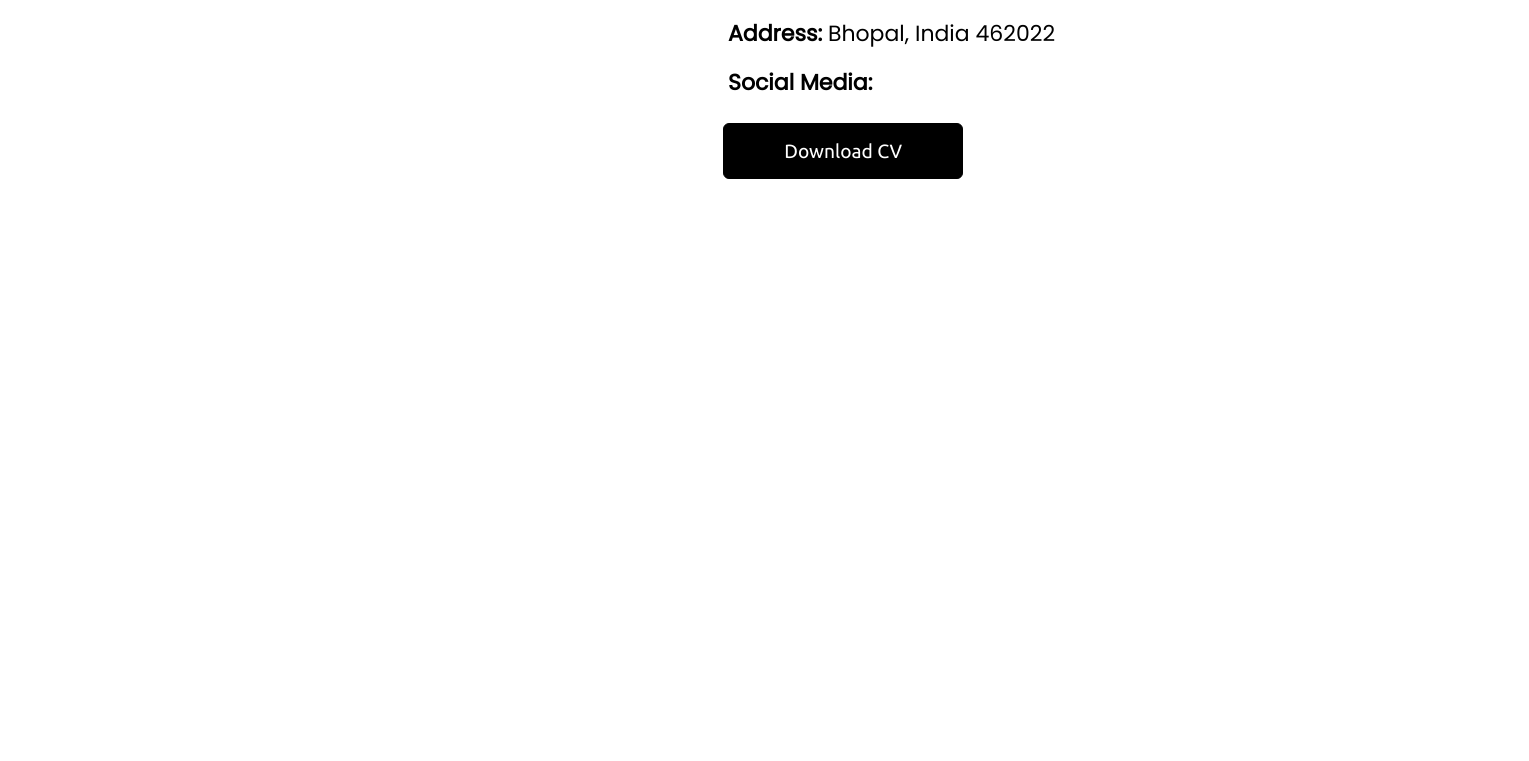
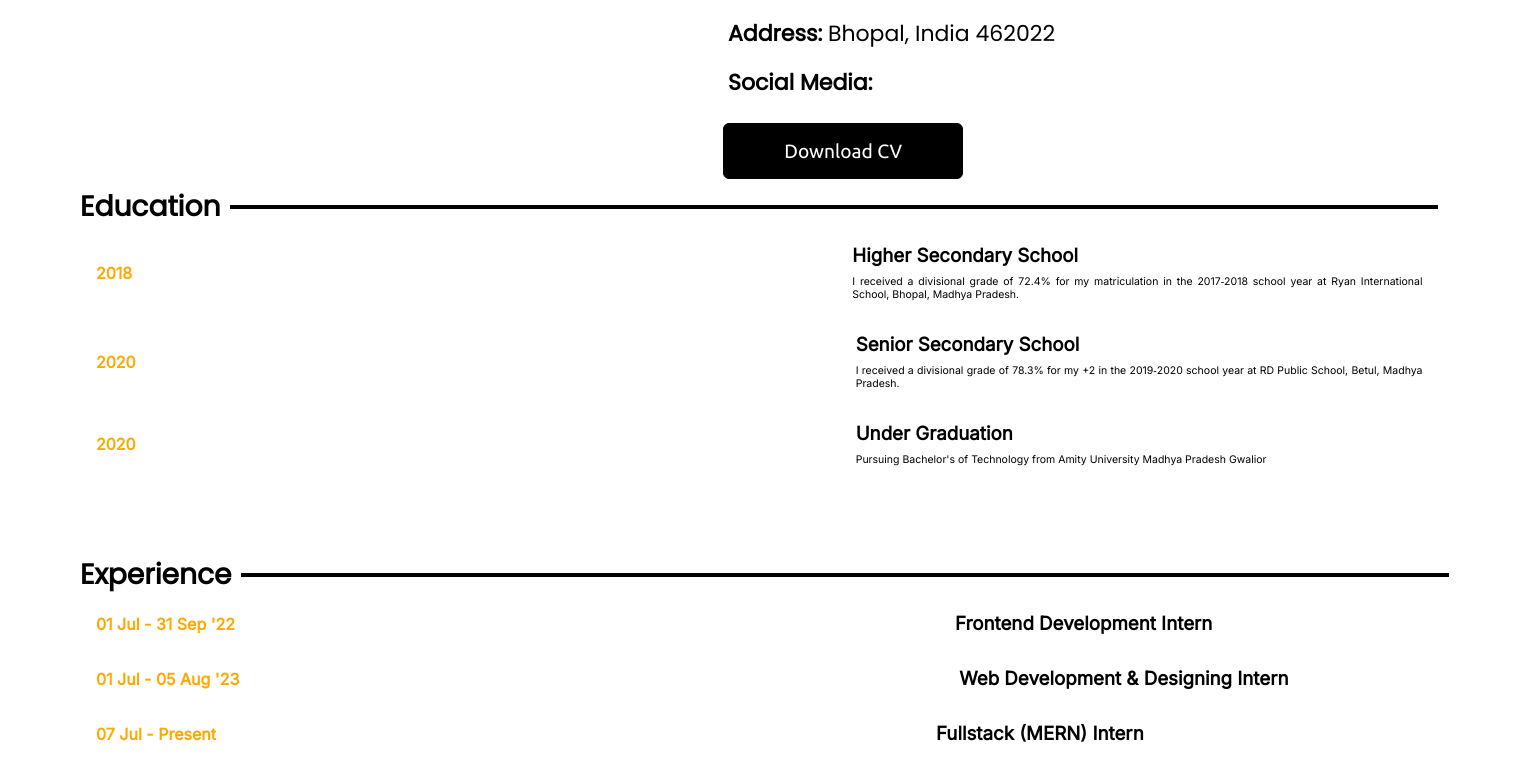
Before and after one commit to Rutuza/React-portfolio, a React (Create React App) app: page / in a window 1280 px wide. Shown: the part 694-1455 px from the top of the page, 1529 px wide, since content can reach past the window. Before the commit the page ends 873 px from the top, so only its background shows below. Built offline with nearby package versions, Linux system fonts and the light colour scheme; a web font is replaced by a local one.

Commit message:
Done, only left with media query

```diff
--- a/src/App.css
+++ b/src/App.css
@@ -115,6 +115,15 @@
 
     /* About Page  */
 
+.about-heading
+{
+    color: #000;
+    text-align: center;
+    font-family: 'Josefin Sans', sans-serif;
+    font-size: 2.5rem;
+}
+
+
 .bg
 {
     position: absolute;
@@ -190,6 +199,63 @@
     color: #FFA800;
 }
 
+.edu-container
+{
+    position: absolute;
+    top: 110%;
+    padding: 0 5rem;
+}
+
+.head
+{
+    display: flex;
+    align-items: center;
+    gap: 10px;
+    font-family: 'poppins', sans-serif;
+    font-size: 1.5rem;
+}
+.line
+{
+    width: 75.5rem;
+    border: 2px solid black;
+}
+
+.std
+{
+    display: flex;
+    align-items: center;
+    gap: 45rem;
+    padding: 1rem;
+    font-family: 'inter', sans-serif;
+    text-align: justify;
+}
+
+.year
+{
+    color: #FFA800;
+}
+.grade
+{
+    margin-top: 0.5rem;
+    font-size: 0.657rem;
+}
+
+.exp-container
+{
+    position: absolute;
+    top: 156%;
+    padding: 0 5rem;
+}
+
+
+
+
+
+
+
+
+
+
 @media screen and (max-width: 900px)
 {
     .prof-container
--- a/src/Assets/components/Aboutme.jsx
+++ b/src/Assets/components/Aboutme.jsx
@@ -1,26 +1,51 @@
-import React from 'react';
+import React from "react";
 
 function Aboutme() {
   return (
-    <div>
+    <div className="about-container">
+      <div className="about-heading">About Me</div>
+
+      <div className="page-content">
         <div className="inv-comma">"</div>
+
         <div className="content">
           <div className="text">
-                Mauris et purus sit amet nulla rutrum aliquet. Morbi pellentesque odio ipsum, at sodales neque luctus vel. Interdum et malesuada fames ac ante ipsum primis in faucibus. Ut ut nisl velit. Sed eget felis nibh. Fusce faucibus eros dolor, quis sagittis nisi fringilla id. Vivamus eu nulla non risus cursus rutrum. Nunc hendrerit posuere lectus sit amet malesuada. Fusce faucibus eros dolor, quis sagittis nisi fringilla id. Vivamus eu nulla non risus cursus rutrum. Nunc hendrerit posuere lectus sit amet malesuada.
+            Mauris et purus sit amet nulla rutrum aliquet. Morbi pellentesque
+            odio ipsum, at sodales neque luctus vel. Interdum et malesuada fames
+            ac ante ipsum primis in faucibus. Ut ut nisl velit. Sed eget felis
+            nibh. Fusce faucibus eros dolor, quis sagittis nisi fringilla id.
+            Vivamus eu nulla non risus cursus rutrum. Nunc hendrerit posuere
+            lectus sit amet malesuada. Fusce faucibus eros dolor, quis sagittis
+            nisi fringilla id. Vivamus eu nulla non risus cursus rutrum. Nunc
+            hendrerit posuere lectus sit amet malesuada.
           </div>
           <div className="info">
             <ul>
-                    <li><b>Name: </b>Jyotika Dalal</li>
-                    <li><b>Phone: </b>(+91) 8319278208</li>
-                    <li><b>Email: </b>dalal.jyotika05@gmail.com</li>
-                    <li><b>Address: </b>Bhopal, India 462022</li>
-                    <li><b>Social Media: </b></li>
+              <li>
+                <b>Name: </b>Jyotika Dalal
+              </li>
+              <li>
+                <b>Phone: </b>(+91) 8319278208
+              </li>
+              <li>
+                <b>Email: </b>dalal.jyotika05@gmail.com
+              </li>
+              <li>
+                <b>Address: </b>Bhopal, India 462022
+              </li>
+              <li>
+                <b>Social Media: </b>
+              </li>
             </ul>
           </div>
-            <div className='downloadcv'>
-                <a href="#"><button className='cv_btn'>Download CV</button></a>
+          <div className="downloadcv">
+            <a href="#">
+              <button className="cv_btn">Download CV</button>
+            </a>
           </div>
         </div>
+      </div>
+
     </div>
   );
 }
--- /dev/null
+++ b/src/Assets/components/Education.jsx
@@ -0,0 +1,49 @@
+import React from 'react';
+
+function Education() {
+  return (
+    <div className='edu-container'>
+        <div className='head'>
+            <h3 className='title'>Education</h3>
+            <div className="line"></div>
+        </div>
+        <div className='edu-panel'>
+            <div className="std">
+                <div className="year"><b>2018</b></div>
+                <div className="school">
+                    <h3>Higher Secondary School</h3>
+                    <div className='grade'>
+                    I received a divisional grade of 72.4% for my matriculation in the 2017&#8208;2018 school year at Ryan International School, Bhopal, Madhya Pradesh.
+                    </div>
+
+                </div>
+            </div>
+            <div className="std">
+                <div className="year"><b>2020</b></div>
+                <div className="school">
+                    <h3>Senior Secondary School</h3>
+                    <div className='grade'>
+                    I received a divisional grade of 78.3% for my +2 in the 2019&#8208;2020 school year at RD Public School, Betul, Madhya Pradesh.
+                    </div>
+
+                </div>
+            </div>
+
+            <div className="std">
+                <div className="year"><b>2020</b></div>
+                <div className="school">
+                    <h3>Under Graduation</h3>
+                    <div className='grade'>
+                    Pursuing Bachelor's of Technology from Amity University Madhya Pradesh Gwalior
+                    </div>
+
+                </div>
+            </div>
+
+        </div>
+
+    </div>
+  );
+}
+
+export default Education;
--- /dev/null
+++ b/src/Assets/components/Experience.jsx
@@ -0,0 +1,38 @@
+import React from 'react';
+
+function Experience() {
+  return (
+    <div className='exp-container'>
+    <div className='head'>
+        <h3 className='title'>Experience</h3>
+        <div className="line"></div>
+    </div>
+    <div className='exp-panel'>
+        <div className='std'>
+            <div className="year"><b>01 Jul - 31 Sep '22</b></div>
+            <div className='school'>
+                <h3>Frontend Development Intern</h3>
+                <div></div>
+            </div>
+        </div>
+        <div className='std'>
+            <div className="year"><b>01 Jul - 05 Aug '23</b></div>
+            <div className='school'>
+                <h3>Web Development & Designing Intern</h3>
+                <div></div>
+            </div>
+        </div>
+        <div className='std'>
+            <div className="year"><b>07 Jul - Present</b></div>
+            <div className='school'>
+                <h3>Fullstack (MERN) Intern</h3>
+                <div></div>
+            </div>
+        </div>
+    </div>
+
+</div>
+  );
+}
+
+export default Experience;
--- a/src/Assets/components/Qualifications.jsx
+++ /dev/null
@@ -1,10 +0,0 @@
-import React from 'react';
-
-function Qualifications() {
-  return (
-    <div className='qual-container'>
-    </div>
-  );
-}
-
-export default Qualifications;
--- a/src/Assets/pages/About.jsx
+++ b/src/Assets/pages/About.jsx
@@ -1,15 +1,17 @@
 import React from 'react';
 import Profile from '../components/Profile';
 import Aboutme from '../components/Aboutme';
-import DownloadCV from '../components/DownloadCV';
-import Qualifications from '../components/Qualifications';
+// import DownloadCV from '../components/DownloadCV';
+import Education from '../components/Education';
+import Experience from '../components/Experience';
 
 function About() {
   return (
     <div>
         <Profile/>
         <Aboutme/>
-        <Qualifications/>
+        <Education/>
+        <Experience/>
     </div>
   );
 }
```
Lines whose indentation alone changed are shown as unchanged.
